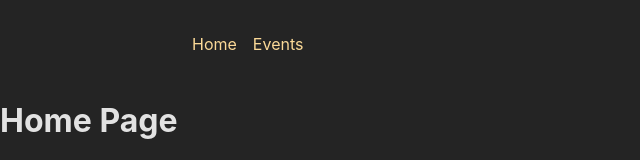
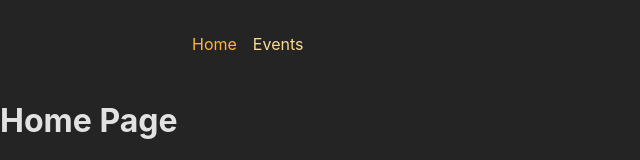
Before and after one commit to LordCracken/events-manager, a JavaScript app in the folder frontend/: page / in a window 1280 px wide. Shown: the top 160 px of the page, without its empty margins (0-640 px from the left). Built offline with nearby package versions, Linux system fonts and the light colour scheme; the HTML template or start-up script is replaced by a standard one.

Commit message:
configure links in main navigation component

```diff
--- a/frontend/src/components/MainNavigation.js
+++ b/frontend/src/components/MainNavigation.js
@@ -1,3 +1,4 @@
+import { NavLink } from 'react-router-dom';
 import classes from './MainNavigation.module.css';
 
 function MainNavigation() {
@@ -6,10 +7,14 @@ function MainNavigation() {
       <nav>
         <ul className={classes.list}>
           <li>
-            <a>Home</a>
+            <NavLink to="" className={({ isActive }) => (isActive ? classes.active : null)}>
+              Home
+            </NavLink>
           </li>
           <li>
-            <a>Events</a>
+            <NavLink to="events" className={({ isActive }) => (isActive ? classes.active : null)}>
+              Events
+            </NavLink>
           </li>
         </ul>
       </nav>
```
